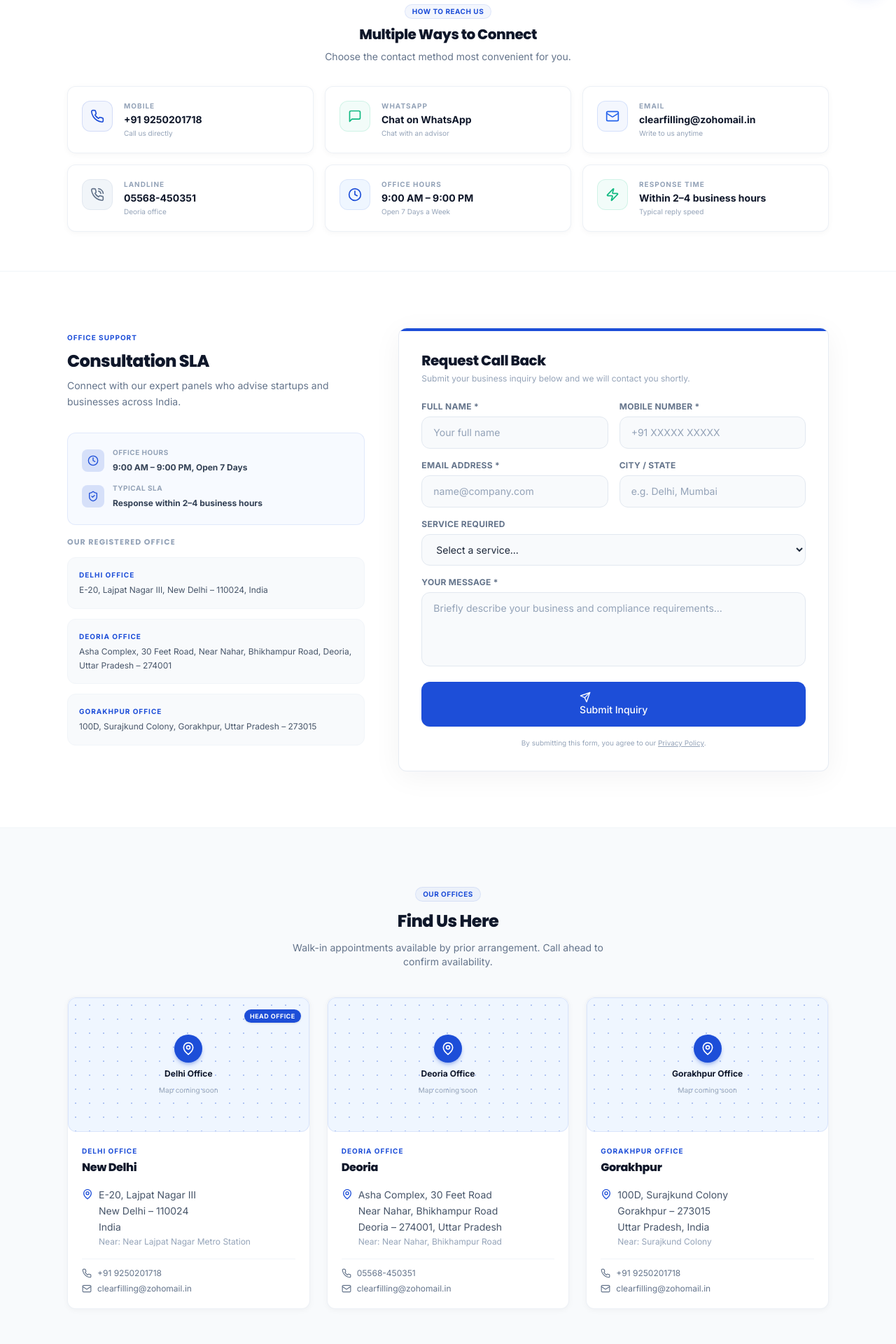
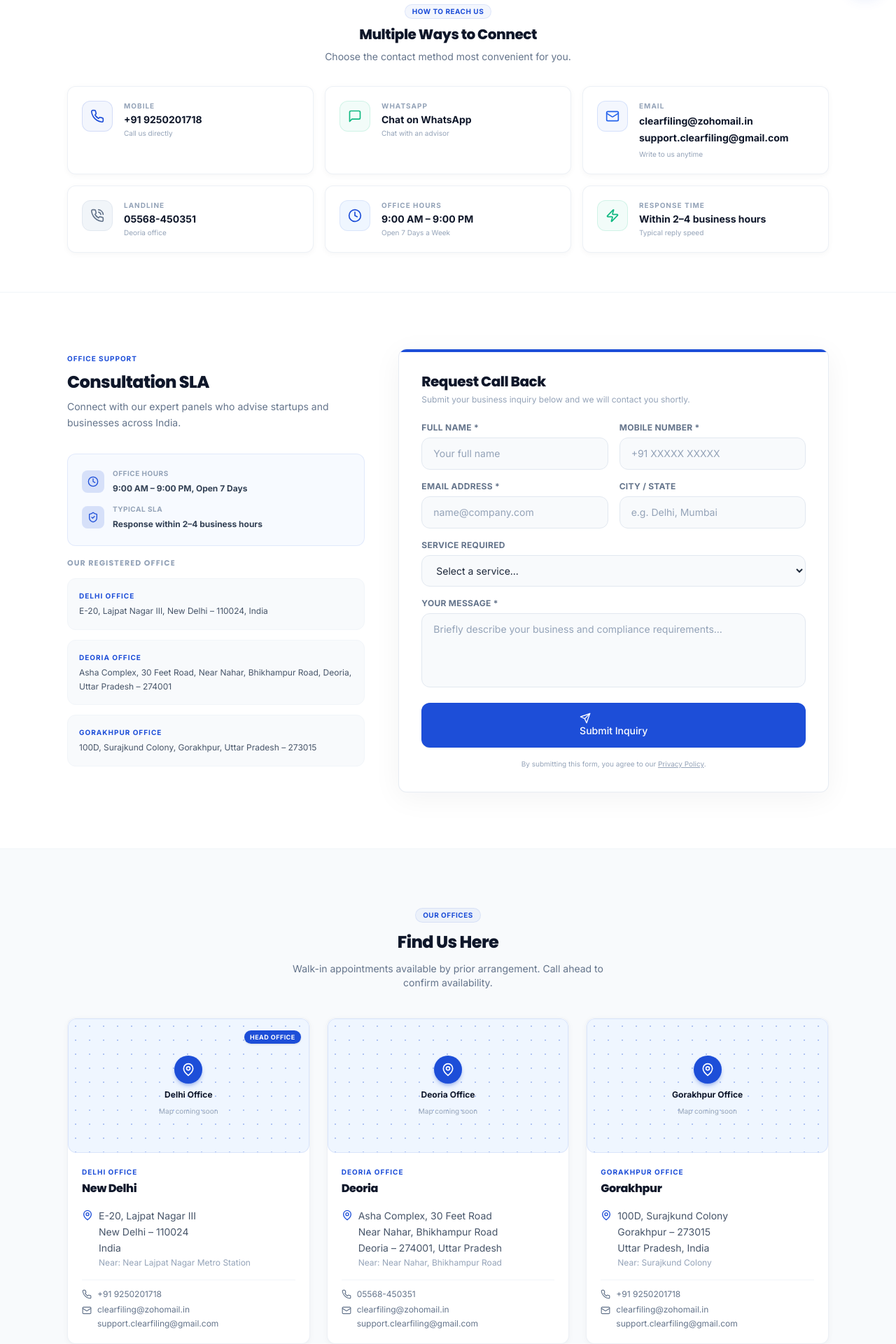
Before and after one commit to Ritweek17/ClearFiling, a React (Vite) app in the folder client/: page /contact in a window 1280 px wide. Shown: the part 800-2720 px from the top of the page at 70% size. Built offline with nearby package versions, Linux system fonts and the light colour scheme; no server answers.

Commit message:
version 1.1.2

```diff
--- a/client/src/components/contact/ContactInfoCards.jsx
+++ b/client/src/components/contact/ContactInfoCards.jsx
@@ -42,7 +42,7 @@ const ContactInfoCards = () => (
               viewport={{ once: true }}
               transition={{ duration: 0.35, delay: idx * 0.07 }}
             >
-              {item.href ? (
+              {item.href && item.id !== 'email' ? (
                 <a
                   href={item.href}
                   target={item.external ? '_blank' : undefined}
@@ -68,6 +68,28 @@ const ContactInfoCards = () => (
                     </div>
                   </Card>
                 </a>
+              ) : item.id === 'email' ? (
+                <Card className="h-full p-5 flex items-start gap-4">
+                  <div className={`flex-shrink-0 w-11 h-11 rounded-xl border flex items-center justify-center ${item.bgColorClass}`}>
+                    {IconComponent && <IconComponent className="w-5 h-5" aria-hidden="true" />}
+                  </div>
+                  <div className="min-w-0 w-full">
+                    <div className="text-[10px] font-bold text-slate-400 uppercase tracking-widest">{item.label}</div>
+                    <div className="mt-1 flex flex-col gap-1">
+                      {item.emails.map((emailObj) => (
+                        <a
+                          key={emailObj.display}
+                          href={emailObj.href}
+                          className="text-sm font-bold text-brand-secondary hover:text-brand-primary transition-colors block truncate"
+                          aria-label={`Email us at ${emailObj.display}`}
+                        >
+                          {emailObj.display}
+                        </a>
+                      ))}
+                    </div>
+                    <div className="text-[10px] text-slate-400 font-sans mt-1.5">{item.subLabel}</div>
+                  </div>
+                </Card>
               ) : (
                 <Card className="h-full p-5 flex items-start gap-4">
                   <div className={`flex-shrink-0 w-11 h-11 rounded-xl border flex items-center justify-center ${item.bgColorClass}`}>
--- a/client/src/components/contact/OfficeLocations.jsx
+++ b/client/src/components/contact/OfficeLocations.jsx
@@ -117,9 +117,26 @@ const OfficeLocations = () => (
                   <a href={office.phoneHref} className="flex items-center gap-2 text-xs text-slate-500 hover:text-brand-primary transition-colors">
                     <Phone className="w-3.5 h-3.5" aria-hidden="true" />{office.phone}
                   </a>
-                  <a href={`mailto:${office.email}`} className="flex items-center gap-2 text-xs text-slate-500 hover:text-brand-primary transition-colors">
-                    <Mail className="w-3.5 h-3.5" aria-hidden="true" />{office.email}
-                  </a>
+                  <div className="flex items-start gap-2 text-xs text-slate-500">
+                    <Mail className="w-3.5 h-3.5 mt-0.5 flex-shrink-0" aria-hidden="true" />
+                    <div className="flex flex-col gap-1">
+                      {office.emails ? (
+                        office.emails.map((emailAddr) => (
+                          <a
+                            key={emailAddr}
+                            href={`mailto:${emailAddr}`}
+                            className="hover:text-brand-primary transition-colors block"
+                          >
+                            {emailAddr}
+                          </a>
+                        ))
+                      ) : (
+                        <a href={`mailto:${office.email}`} className="hover:text-brand-primary transition-colors block">
+                          {office.email}
+                        </a>
+                      )}
+                    </div>
+                  </div>
                   {/* Maps CTA — ready for when URL is provided */}
                   {office.mapsUrl && (
                     <a
--- a/client/src/config/contact.js
+++ b/client/src/config/contact.js
@@ -31,8 +31,12 @@ const CONTACT = {
 
   // Email
   email: {
-    display: 'clearfilling@zohomail.in',
-    href: 'mailto:clearfilling@zohomail.in',
+    display: 'clearfiling@zohomail.in',
+    href: 'mailto:clearfiling@zohomail.in',
+  },
+  email2: {
+    display: 'support.clearfiling@gmail.com',
+    href: 'mailto:support.clearfiling@gmail.com',
   },
 
   // Office Hours
--- a/client/src/config/seo.js
+++ b/client/src/config/seo.js
@@ -33,7 +33,7 @@ export const PAGE_SEO = {
   },
   contact: {
     title: `Contact Clear Filing | CA, CS & Compliance Advisory — Delhi & Deoria`,
-    description: 'Get in touch with Clear Filing's compliance experts. Call +91 9250201718, WhatsApp, or email clearfilling@zohomail.in. Free consultation, 9 AM – 9 PM, 7 days.',
+    description: 'Get in touch with Clear Filing\'s compliance experts. Call +91 9250201718, WhatsApp, or email clearfiling@zohomail.in / support.clearfiling@gmail.com. Free consultation, 9 AM – 9 PM, 7 days.',
     canonical: `${BUSINESS.url}/contact`,
     keywords: 'contact CA firm Delhi, compliance advisor contact, company registration help, GST expert contact',
     ogImage: `${BUSINESS.url}/og-contact.jpg`,
--- a/client/src/data/companyInfo.js
+++ b/client/src/data/companyInfo.js
@@ -18,7 +18,11 @@ export const COMPANY_INFO = {
   contact: {
     mobile: { display: '+91 9250201718', href: 'tel:+919250201718' },
     landline: { display: '05568-450351', href: 'tel:05568450351' },
-    email: { display: 'clearfilling@zohomail.in', href: 'mailto:clearfilling@zohomail.in' },
+    email: { display: 'clearfiling@zohomail.in', href: 'mailto:clearfiling@zohomail.in' },
+    emails: [
+      { display: 'clearfiling@zohomail.in', href: 'mailto:clearfiling@zohomail.in' },
+      { display: 'support.clearfiling@gmail.com', href: 'mailto:support.clearfiling@gmail.com' },
+    ],
     whatsappNumber: '919250201718',
     whatsappHref: 'https://wa.me/919250201718',
     hours: '9:00 AM – 9:00 PM, Open 7 Days',
--- a/client/src/data/contactDetails.js
+++ b/client/src/data/contactDetails.js
@@ -37,6 +37,10 @@ const CONTACT_DETAILS = [
     subLabel: 'Write to us anytime',
     value: CONTACT.email.display,
     href: CONTACT.email.href,
+    emails: [
+      { display: CONTACT.email.display, href: CONTACT.email.href },
+      { display: CONTACT.email2.display, href: CONTACT.email2.href }
+    ],
     actionText: 'Send Email',
     iconName: 'Mail',
     external: false,
--- a/client/src/data/footerConfig.js
+++ b/client/src/data/footerConfig.js
@@ -19,7 +19,11 @@ export const FOOTER_COMPANY = {
 export const FOOTER_CONTACT = {
   mobile: { display: '+91 9250201718', href: 'tel:+919250201718' },
   landline: { display: '05568-450351', href: 'tel:05568450351' },
-  email: { display: 'clearfilling@zohomail.in', href: 'mailto:clearfilling@zohomail.in' },
+  email: { display: 'clearfiling@zohomail.in', href: 'mailto:clearfiling@zohomail.in' },
+  emails: [
+    { display: 'clearfiling@zohomail.in', href: 'mailto:clearfiling@zohomail.in' },
+    { display: 'support.clearfiling@gmail.com', href: 'mailto:support.clearfiling@gmail.com' }
+  ],
   whatsapp: {
     href: 'https://wa.me/919250201718?text=Hi%20ClearFiling%2C%20I%20need%20compliance%20assistance%20for%20my%20business.',
     display: 'WhatsApp Inquiry',
--- a/client/src/data/legalContent.js
+++ b/client/src/data/legalContent.js
@@ -65,7 +65,7 @@ export const PRIVACY_POLICY = {
     {
       heading: 'Your Rights',
       content: [
-        'You have the right to access, correct, or request deletion of your personal information held by us. To exercise any of these rights, please contact us at clearfilling@zohomail.in or call us at +91 9250201718. We will respond to your request within a reasonable timeframe.',
+        'You have the right to access, correct, or request deletion of your personal information held by us. To exercise any of these rights, please contact us at clearfiling@zohomail.in or support.clearfiling@gmail.com or call us at +91 9250201718. We will respond to your request within a reasonable timeframe.',
       ],
     },
     {
@@ -84,7 +84,7 @@ export const PRIVACY_POLICY = {
       heading: 'Contact Us',
       content: [
         'If you have any questions, concerns, or requests regarding this Privacy Policy, please contact us:',
-        ['Email: clearfilling@zohomail.in', 'Phone: +91 9250201718 | Landline: 05568-450351', 'Delhi Office: E-20, Lajpat Nagar III, New Delhi – 110024', 'Deoria Office: Asha Complex, 30 Feet Road, Near Nahar, Bhikhampur Road, Deoria, Uttar Pradesh – 274001'],
+        ['Email: clearfiling@zohomail.in / support.clearfiling@gmail.com', 'Phone: +91 9250201718 | Landline: 05568-450351', 'Delhi Office: E-20, Lajpat Nagar III, New Delhi – 110024', 'Deoria Office: Asha Complex, 30 Feet Road, Near Nahar, Bhikhampur Road, Deoria, Uttar Pradesh – 274001'],
       ],
     },
   ],
@@ -169,7 +169,7 @@ export const TERMS_CONDITIONS = {
     {
       heading: 'Contact for Legal Queries',
       content: [
-        ['Email: clearfilling@zohomail.in', 'Phone: +91 9250201718', 'Delhi Office: E-20, Lajpat Nagar III, New Delhi – 110024'],
+        ['Email: clearfiling@zohomail.in / support.clearfiling@gmail.com', 'Phone: +91 9250201718', 'Delhi Office: E-20, Lajpat Nagar III, New Delhi – 110024'],
       ],
     },
   ],
--- a/client/src/data/officeLocations.js
+++ b/client/src/data/officeLocations.js
@@ -27,7 +27,11 @@ const OFFICE_LOCATIONS = [
     countryCode: 'IN',
     phone: '+91 9250201718',
     phoneHref: 'tel:+919250201718',
-    email: 'clearfilling@zohomail.in',
+    email: 'clearfiling@zohomail.in',
+    emails: [
+      'clearfiling@zohomail.in',
+      'support.clearfiling@gmail.com'
+    ],
     // Geo coordinates — update when confirmed
     geo: { lat: 28.5659, lng: 77.2433 },
     // Google Maps — set to real URL when client provides
@@ -56,7 +60,11 @@ const OFFICE_LOCATIONS = [
     countryCode: 'IN',
     phone: '05568-450351',
     phoneHref: 'tel:05568450351',
-    email: 'clearfilling@zohomail.in',
+    email: 'clearfiling@zohomail.in',
+    emails: [
+      'clearfiling@zohomail.in',
+      'support.clearfiling@gmail.com'
+    ],
     geo: { lat: 26.5028, lng: 83.7804 },
     mapsUrl: null,
     mapsEmbed: null,
@@ -84,7 +92,11 @@ const OFFICE_LOCATIONS = [
     countryCode: 'IN',
     phone: '+91 9250201718',
     phoneHref: 'tel:+919250201718',
-    email: 'clearfilling@zohomail.in',
+    email: 'clearfiling@zohomail.in',
+    emails: [
+      'clearfiling@zohomail.in',
+      'support.clearfiling@gmail.com'
+    ],
     geo: { lat: 26.7606, lng: 83.3731 },
     mapsUrl: null,
     mapsEmbed: null,
--- a/client/src/data/topClients.js
+++ b/client/src/data/topClients.js
@@ -28,8 +28,8 @@ export const TOP_CLIENTS = [
     website: '#'
   },
   {
-    id: 'nordanplas-inc',
-    name: 'Nordanplas Inc',
+    id: 'nordenplas-inc',
+    name: 'Nordenplas Inc',
     logo: 'NP',
     industry: 'Plastics & Packaging',
     location: 'India',
```
Also changed, not shown: client/src/components/common/Footer.jsx (+27 -9 lines).
